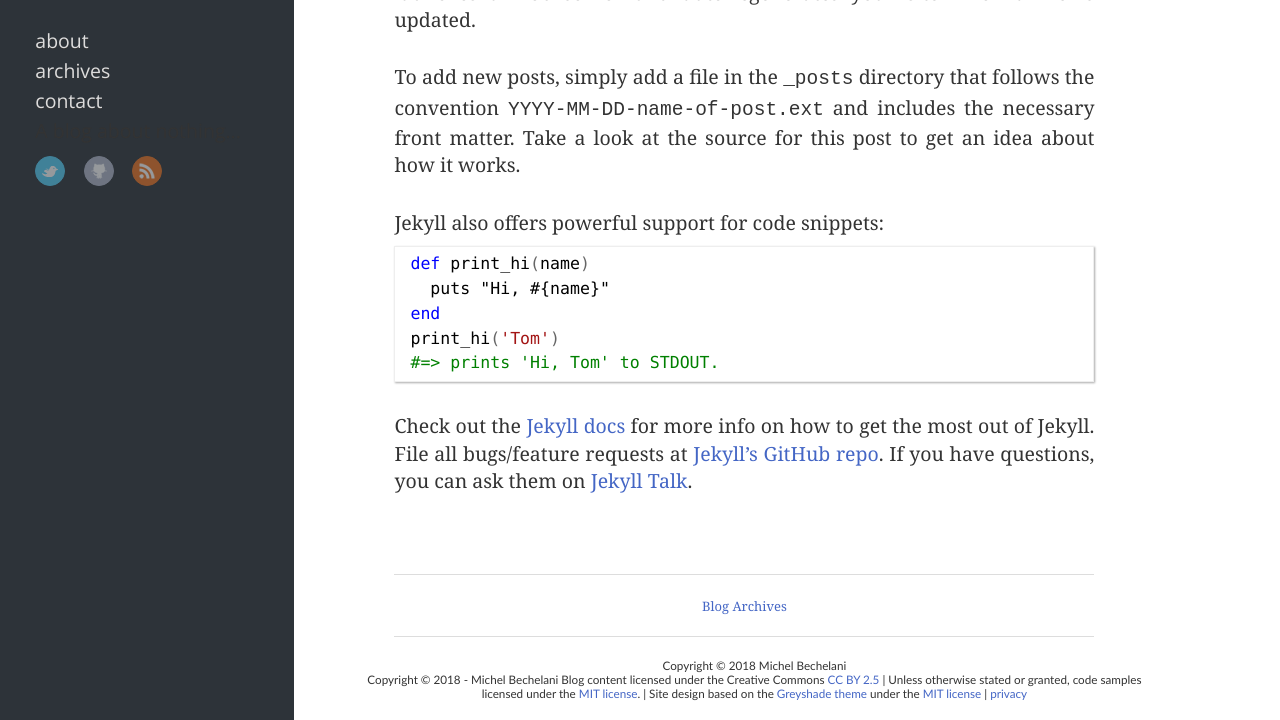
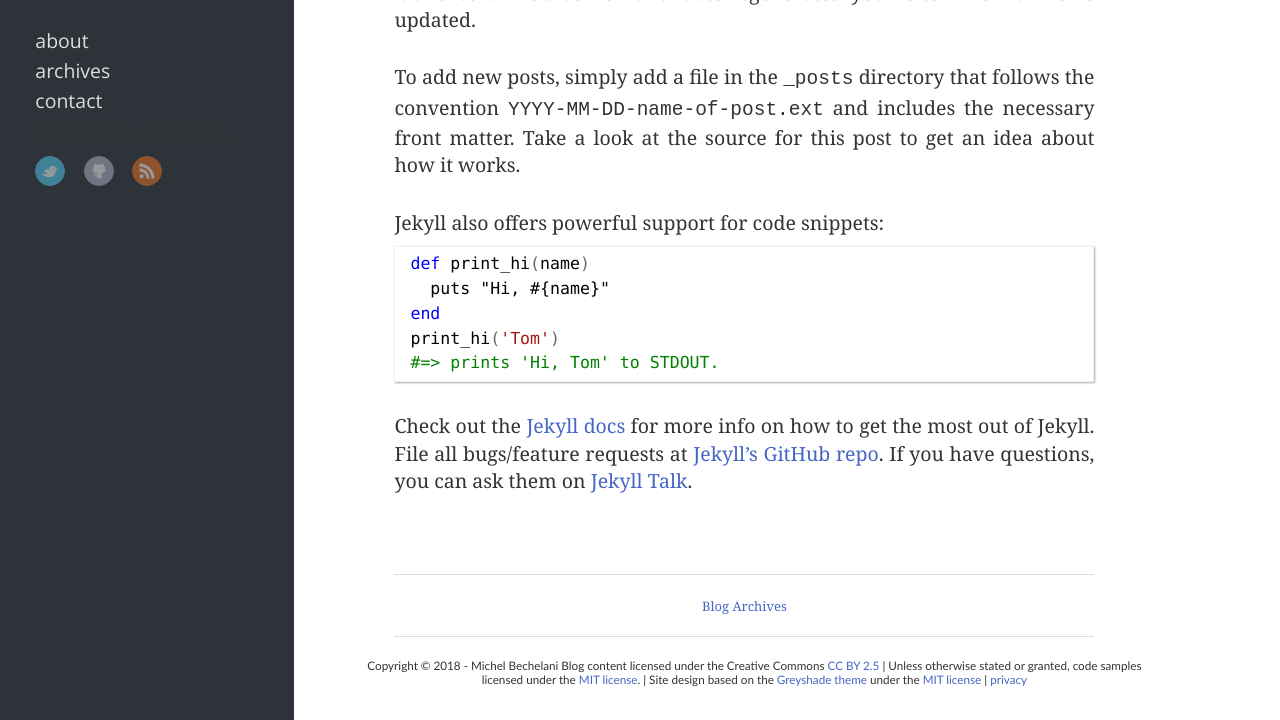
Before and after one commit to bechelani/bechelani.com, a Jekyll site: the page built from index.html, in a window 1280 px wide and 1041 px high, cut to the strip 321-1041 px from the top of the window. Built offline with Jekyll 4.4.1, drawn with Linux system fonts in a browser that asks for light colours; nearby versions of some CDN libraries; the list of posts is cut into pages by our own code; comment, search, counter and statistics services are not loaded; some of the changed lines change nothing that is shown.

Commit message:
update footer

```diff
--- a/_includes/custom/footer.html
+++ b/_includes/custom/footer.html
@@ -1,6 +1,6 @@
-Copyright &copy; {{ site.time | date: "%Y" }}
-{% if site.author %}
-    {{ site.author }}
-{% else %}
-    {{ site.title }}
-{% endif %}
+<p>
+    Copyright &copy; {{ site.time | date: "%Y" }} - {{ site.author }} Blog content licensed under the Creative Commons <a href="https://creativecommons.org/licenses/by/2.5/">CC BY 2.5</a>
+    | Unless otherwise stated or granted, code samples licensed under the <a href="http://sm.mit-license.org/">MIT license</a>.
+    | Site design based on the <a href="https://github.com/shashankmehta/greyshade">Greyshade theme</a> under the <a href="https://sm.mit-license.org/">MIT license</a>
+    | <a href="/privacy">privacy</a>
+</p>
--- a/_includes/footer.html
+++ b/_includes/footer.html
@@ -1,10 +1,3 @@
 {% include custom/footer.html %}
-
-<p>
-  Copyright &copy; {{ site.time | date: "%Y" }} - {{ site.author }} Blog content licensed under the Creative Commons <a href="https://creativecommons.org/licenses/by/2.5/">CC BY 2.5</a>
-  | Unless otherwise stated or granted, code samples licensed under the <a href="http://sm.mit-license.org/">MIT license</a>.
-  | Site design based on the <a href="https://github.com/shashankmehta/greyshade">Greyshade theme</a> under the <a href="https://sm.mit-license.org/">MIT license</a>
-  | <a href="/privacy">privacy</a>
-</p>
 {% include disqus.html %}
 {% include twitter_sharing.html %}
```
